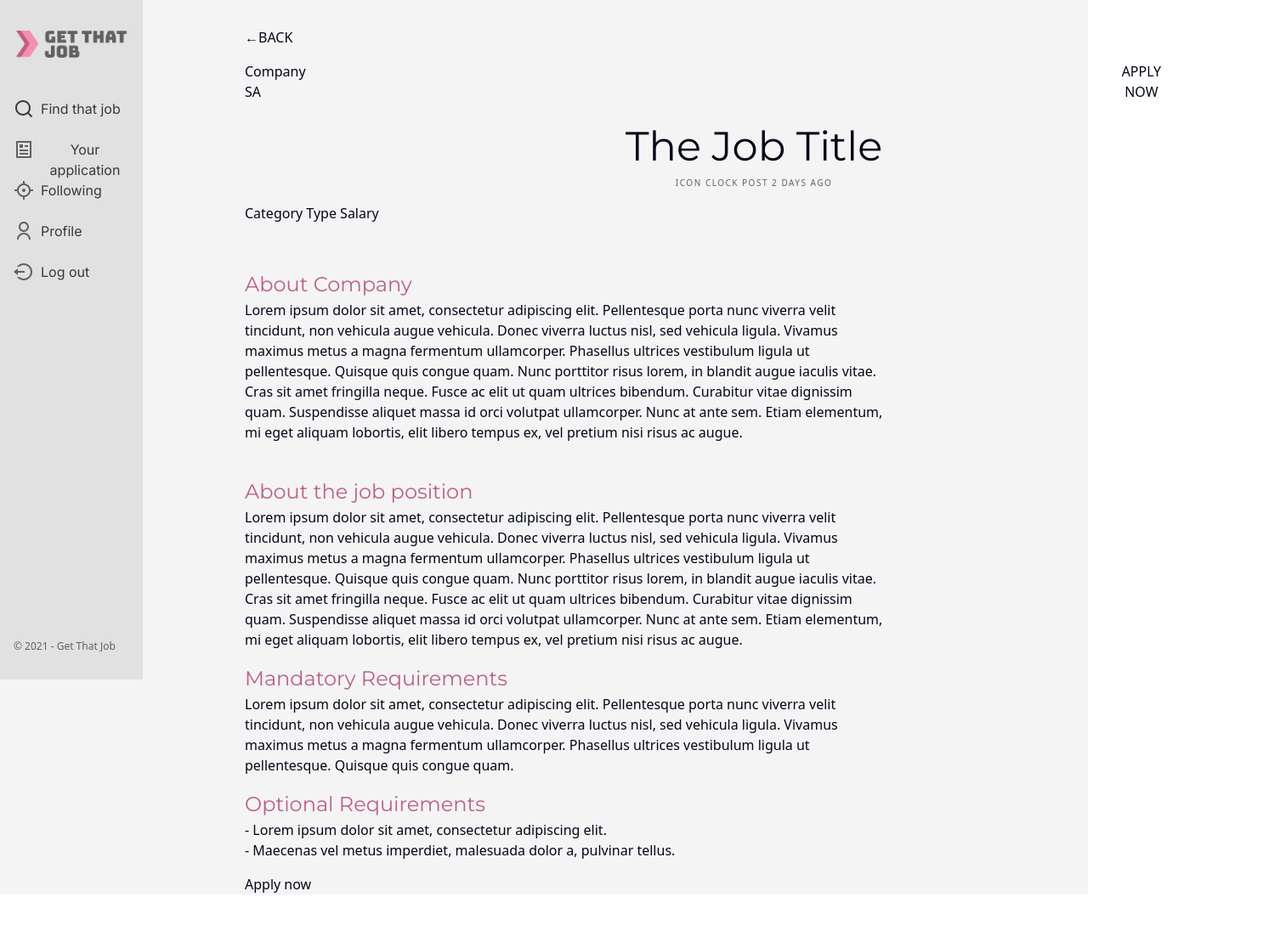
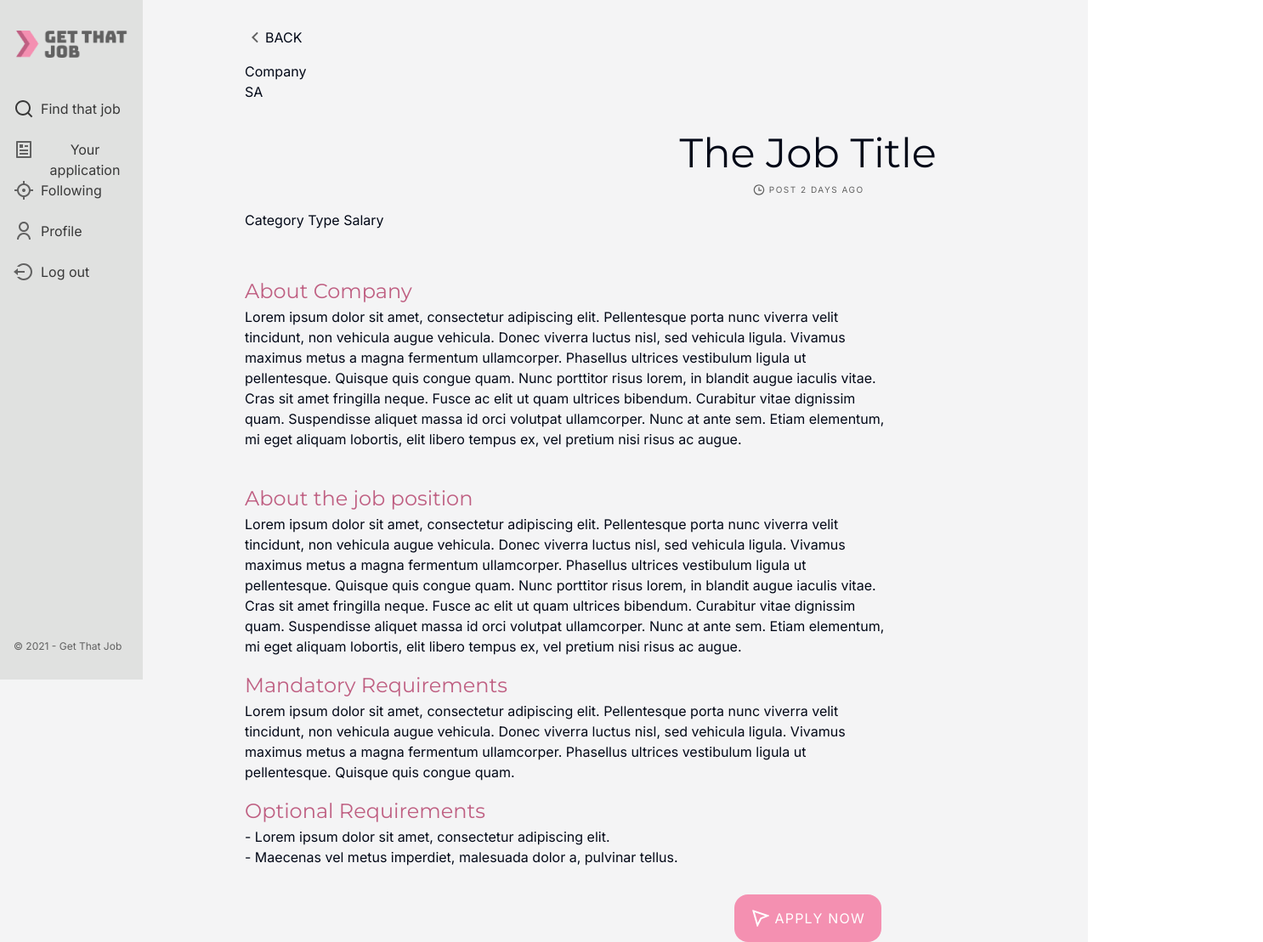
Before and after one commit to kkantaaa/get-that-job-2J3K, a React (Vite) app in the folder client/: page /user/jobdetail in a window 1280 px wide. Shown: the whole page at 85% size, 1486 px wide, since content can reach past the window. Before the commit the page ends 1053 px from the top, so only its background shows below. Built offline with nearby package versions, Linux system fonts and the light colour scheme.

Commit message:
feat: style UI on Job detail page

```diff
--- a/client/src/pages/JobDetail.jsx
+++ b/client/src/pages/JobDetail.jsx
@@ -1,22 +1,44 @@
 import ProfessionalSidebar from "@/components/ProfessionalSideBar.jsx";
 
 function JobDetail() {
-
   return (
     <>
-      <div className="bg-Background">
-        <div className="flex flex-row">
+      <div className="bg-Background overflow-x-hidden">
+        <div className="flex flex-row font-Inter">
           <ProfessionalSidebar />
           <div className="ml-[120px] mt-[32px]">
             <div className="flex flex-row">
-              <p> ← </p>
+              <svg
+                xmlns="http://www.w3.org/2000/svg"
+                width="24"
+                height="24"
+                viewBox="0 0 24 24"
+                fill="none"
+              >
+                <path
+                  d="M10.828 12L15.778 16.95L14.364 18.364L8 12L14.364 5.63599L15.778 7.04999L10.828 12Z"
+                  fill="#616161"
+                />
+              </svg>
               <p className="uppercase">Back</p>
             </div>
             <div className="mt-[16px]">
               <div className="flex flex-row">
                 <div>Company SA</div>
-                <button className="uppercase ml-[960px] mr-[120px]">
-                  Apply now
+                <button className="hover:bg-LightPink pt-4 justify-center flex flex-row text-white font-[500px] tracking-[1.25px] leading-[24px] rounded-2xl w-[173px] h-[56px] bg-Pink uppercase ml-[960px] mr-[120px]">
+                  <svg
+                    xmlns="http://www.w3.org/2000/svg"
+                    width="24"
+                    height="24"
+                    viewBox="0 0 24 24"
+                    fill="none"
+                  >
+                    <path
+                      d="M4.965 5.09593L8.511 17.5059L11.551 11.4259L17.188 9.17093L4.965 5.09593ZM2.899 2.29993L21.705 8.56793C21.8023 8.60019 21.8874 8.6616 21.9487 8.74383C22.0099 8.82606 22.0444 8.92514 22.0475 9.02763C22.0505 9.13013 22.022 9.23108 21.9657 9.31682C21.9095 9.40255 21.8282 9.46892 21.733 9.50693L13 12.9999L8.575 21.8499C8.52997 21.94 8.45877 22.0145 8.37073 22.0634C8.28268 22.1124 8.1819 22.1336 8.08159 22.1243C7.98128 22.115 7.88611 22.0756 7.80856 22.0113C7.73101 21.947 7.6747 21.8608 7.647 21.7639L2.26 2.91093C2.23505 2.82334 2.23449 2.7306 2.25839 2.64272C2.28228 2.55484 2.32973 2.47516 2.3956 2.41227C2.46147 2.34939 2.54327 2.30568 2.63216 2.28589C2.72105 2.26609 2.81367 2.27094 2.9 2.29993H2.899Z"
+                      fill="white"
+                    />
+                  </svg>
+                  <div className="ml-[4px]">Apply now</div>
                 </button>
               </div>
             </div>
@@ -24,9 +46,18 @@ function JobDetail() {
               The Job Title
             </h1>
             <div className="flex flex-row uppercase justify-center">
-              <div className="text-[10px] text-Gray font-normal tracking-[1.5px] leading-normal">
-                icon clock
-              </div>
+              <svg
+                xmlns="http://www.w3.org/2000/svg"
+                width="16"
+                height="15"
+                viewBox="0 0 16 15"
+                fill="none"
+              >
+                <path
+                  d="M8 13.75C4.54813 13.75 1.75 10.9519 1.75 7.5C1.75 4.04813 4.54813 1.25 8 1.25C11.4519 1.25 14.25 4.04813 14.25 7.5C14.25 10.9519 11.4519 13.75 8 13.75ZM8 12.5C9.32608 12.5 10.5979 11.9732 11.5355 11.0355C12.4732 10.0979 13 8.82608 13 7.5C13 6.17392 12.4732 4.90215 11.5355 3.96447C10.5979 3.02678 9.32608 2.5 8 2.5C6.67392 2.5 5.40215 3.02678 4.46447 3.96447C3.52678 4.90215 3 6.17392 3 7.5C3 8.82608 3.52678 10.0979 4.46447 11.0355C5.40215 11.9732 6.67392 12.5 8 12.5ZM8.625 7.5H11.125V8.75H7.375V4.375H8.625V7.5Z"
+                  fill="#616161"
+                />
+              </svg>
               <p className="ml-[4px] text-[10px] text-Gray font-normal tracking-[1.5px] leading-normal">
                 Post 2 Days Ago
               </p>
@@ -91,7 +122,23 @@ function JobDetail() {
                 pulvinar tellus.
               </p>
             </div>
-            <button className="mt-[16px]">Apply now</button>
+            <div className="flex flex-row justify-center items-center mt-[16px]">
+              <button className="mt-[16px] hover:bg-LightPink pt-4 justify-center flex flex-row text-white font-[500px] tracking-[1.25px] leading-[24px] rounded-2xl w-[173px] h-[56px] bg-Pink uppercase">
+                <svg
+                  xmlns="http://www.w3.org/2000/svg"
+                  width="24"
+                  height="24"
+                  viewBox="0 0 24 24"
+                  fill="none"
+                >
+                  <path
+                    d="M4.965 5.09593L8.511 17.5059L11.551 11.4259L17.188 9.17093L4.965 5.09593ZM2.899 2.29993L21.705 8.56793C21.8023 8.60019 21.8874 8.6616 21.9487 8.74383C22.0099 8.82606 22.0444 8.92514 22.0475 9.02763C22.0505 9.13013 22.022 9.23108 21.9657 9.31682C21.9095 9.40255 21.8282 9.46892 21.733 9.50693L13 12.9999L8.575 21.8499C8.52997 21.94 8.45877 22.0145 8.37073 22.0634C8.28268 22.1124 8.1819 22.1336 8.08159 22.1243C7.98128 22.115 7.88611 22.0756 7.80856 22.0113C7.73101 21.947 7.6747 21.8608 7.647 21.7639L2.26 2.91093C2.23505 2.82334 2.23449 2.7306 2.25839 2.64272C2.28228 2.55484 2.32973 2.47516 2.3956 2.41227C2.46147 2.34939 2.54327 2.30568 2.63216 2.28589C2.72105 2.26609 2.81367 2.27094 2.9 2.29993H2.899Z"
+                    fill="white"
+                  />
+                </svg>
+                <div className="ml-[4px]">Apply now</div>
+              </button>
+            </div>
           </div>
         </div>
       </div>
```
